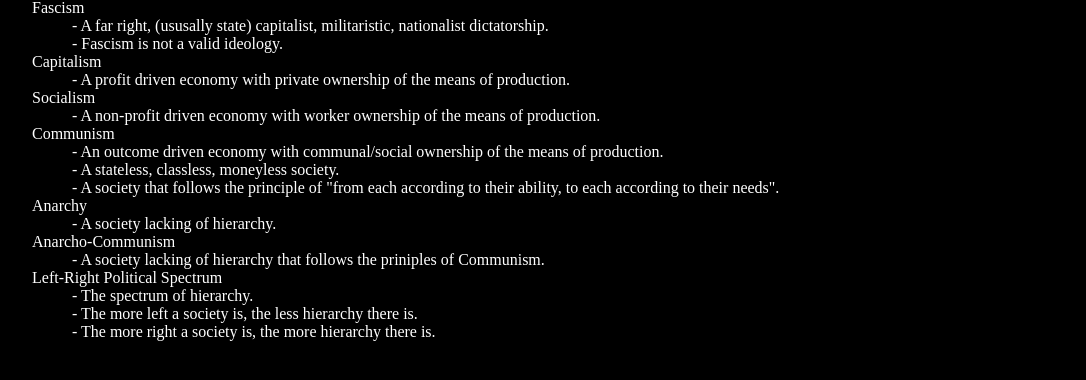
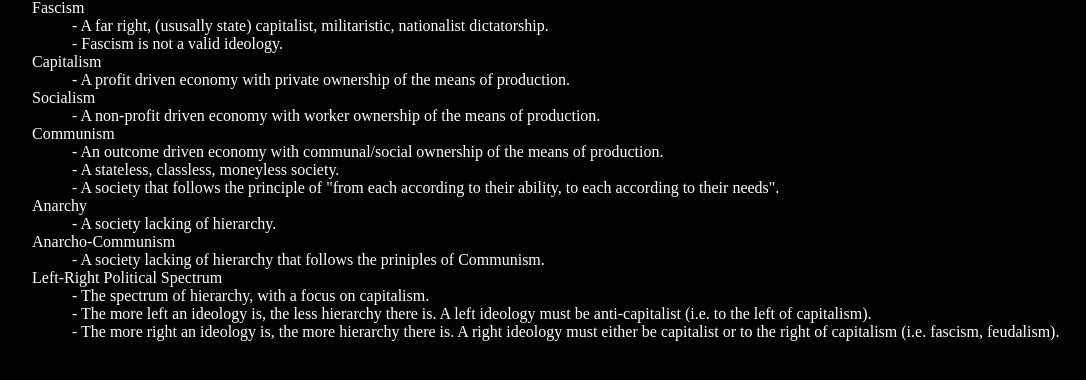
Before and after one commit to ChaoticCookie123/cookiechaos.xyz, a plain HTML site: page politics.html in a window 1280 px wide. Shown: the part 62-442 px from the top of the page, without its empty margins (16-1102 px from the left). Drawn offline with Linux system fonts and the light colour scheme.

Commit message:
Newish spectrum def

```diff
--- a/politics.html
+++ b/politics.html
@@ -24,8 +24,8 @@
 	<dt>Anarcho-Communism</dt>
 	<dd>- A society lacking of hierarchy that follows the priniples of Communism.</dd>
 	<dt>Left-Right Political Spectrum</dt>
-	<dd>- The spectrum of hierarchy.</dd>
-	<dd>- The more left a society is, the less hierarchy there is.</dd>
-	<dd>- The more right a society is, the more hierarchy there is.</dd>
+	<dd>- The spectrum of hierarchy, with a focus on capitalism.</dd>
+	<dd>- The more left an ideology is, the less hierarchy there is. A left ideology must be anti-capitalist (i.e. to the left of capitalism).</dd>
+	<dd>- The more right an ideology is, the more hierarchy there is. A right ideology must either be capitalist or to the right of capitalism (i.e. fascism, feudalism).</dd>
 </body>
 </html>
```
